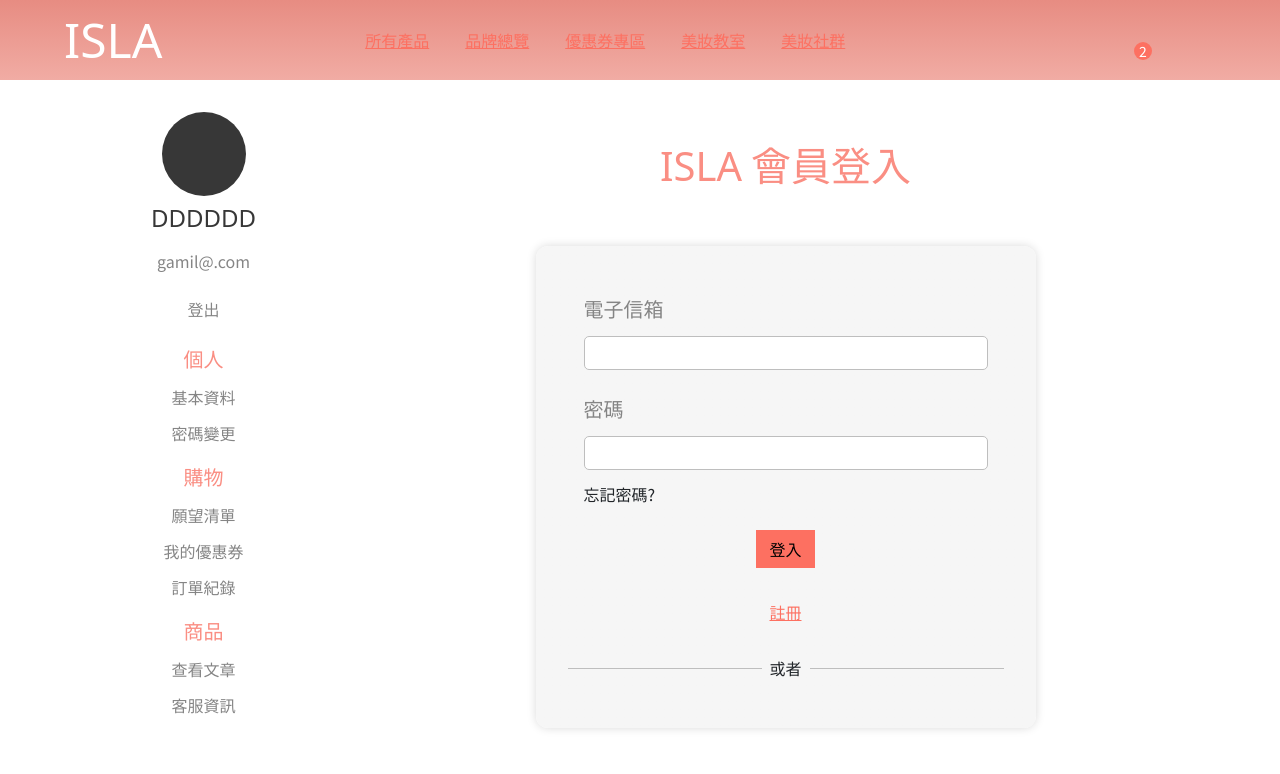
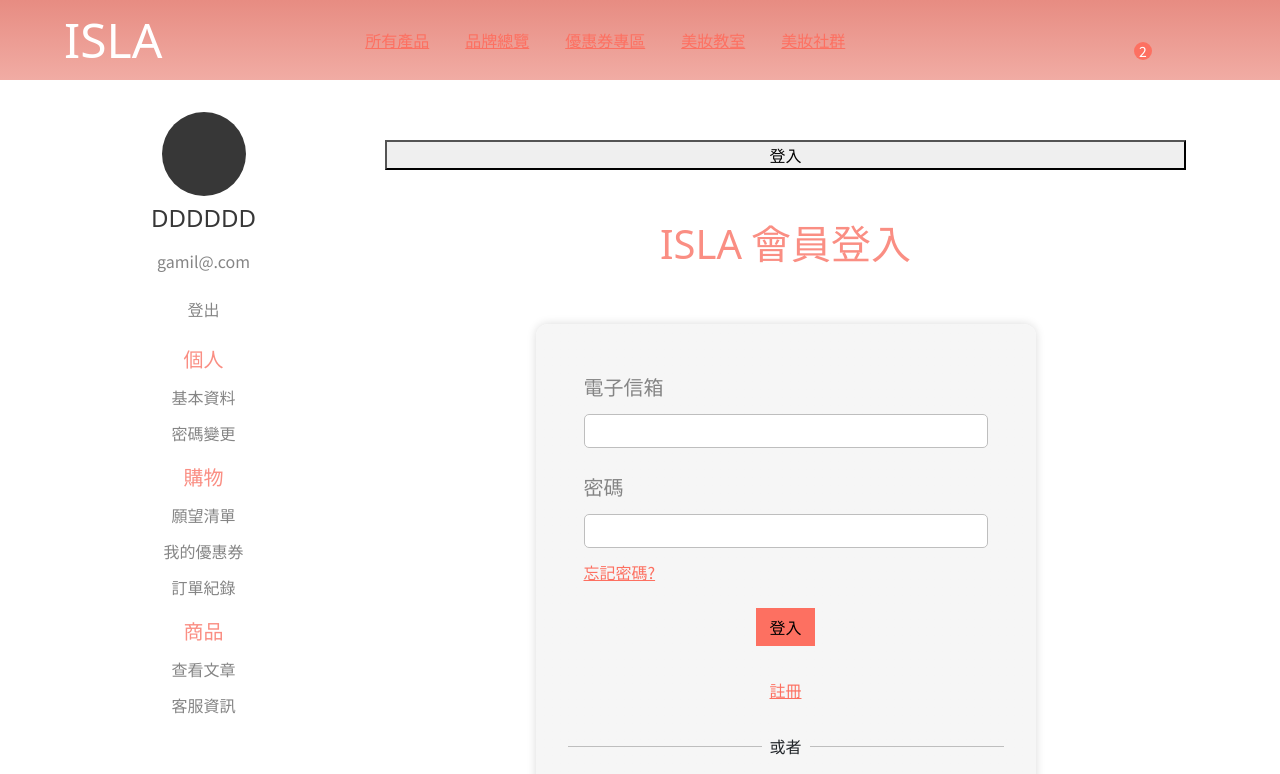
Before and after one commit to youngliu1998/isla-main-project, a Next.js app in the folder front-end/: page /member/login in a window 1280 px wide. Shown: the top 774 px of the page. Built offline with nearby package versions, Linux system fonts and the light colour scheme; a web font is replaced by a local one.

Commit message:
use-Auth build

```diff
--- a/front-end/app/layout.js
+++ b/front-end/app/layout.js
@@ -4,6 +4,7 @@ import '@fontsource/noto-sans-tc'
 import Header from './_components/header'
 import Footer from './_components/footer'
 import '@/app/_styles/globals.scss'
+import Provider from './provider'
 
 export const metadata = {
   title: 'Create Next App',
@@ -14,9 +15,11 @@ export default function RootLayout({ children }) {
   return (
     <html lang="en">
       <body>
-        <Header />
-        {children}
-        <Footer />
+        <Provider>
+          <Header />
+          {children}
+          <Footer />
+        </Provider>
       </body>
     </html>
   )
--- a/front-end/app/member/login/page.js
+++ b/front-end/app/member/login/page.js
@@ -1,11 +1,34 @@
 'use client'
+// import { useAuth } from '@/hook/use-auth'
+import { useAuth } from '@/hook/use-auth'
 import Link from 'next/link'
 import '../_styles/login.css'
+import React, { useContext, useEffect } from 'react'
 
 export default function LoginPage() {
+  const { member, isAuth, login, logout } = useAuth()
+  console.log(isAuth)
+  console.log(member)
   return (
     <>
       <div className="container d-flex flex-column justify-content-centers gap-5 py-5">
+        {isAuth ? (
+          <button
+            onClick={() => {
+              logout()
+            }}
+          >
+            登出
+          </button>
+        ) : (
+          <button
+            onClick={() => {
+              login()
+            }}
+          >
+            登入
+          </button>
+        )}
         <h1 className="text-center login-title">
           <span className="title">ISLA</span> 會員登入
         </h1>
@@ -21,7 +44,7 @@ export default function LoginPage() {
             <div className="login-input-block">
               <label htmlFor="account">密碼</label>
               <input type="text" name="account" />
-              <ha ef>忘記密碼?</ha>
+              <Link href="">忘記密碼?</Link>
             </div>
             <button className="btn btn-primary">登入</button>
           </form>
--- /dev/null
+++ b/front-end/app/provider.js
@@ -0,0 +1,10 @@
+'use client'
+import { AuthProvider } from '@/hook/use-auth'
+
+export default function Provider({ children }) {
+  return (
+    <>
+      <AuthProvider>{children}</AuthProvider>
+    </>
+  )
+}
--- /dev/null
+++ b/front-end/hook/use-auth.js
@@ -0,0 +1,32 @@
+'use client'
+
+import { createContext, useContext, useState } from 'react'
+
+const AuthContext = createContext(null)
+AuthContext.displayName = 'AuthContext'
+
+export function AuthProvider({ children }) {
+  const defaultMember = {
+    id: 0,
+    name: '',
+  }
+  const [member, setMember] = useState(defaultMember)
+  const isAuth = Boolean(member?.id)
+
+  // login & logout function
+  const login = () => {
+    setMember({ id: 3, name: 'harry', email: 'harry@test.com' })
+  }
+  const logout = () => {
+    setMember(defaultMember)
+  }
+  return (
+    <>
+      <AuthContext.Provider value={{ member, isAuth, login, logout }}>
+        {children}
+      </AuthContext.Provider>
+    </>
+  )
+}
+
+export const useAuth = () => useContext(AuthContext)
```
Also changed, not shown: 1 other file (tests, documents, lock files or other folders).
